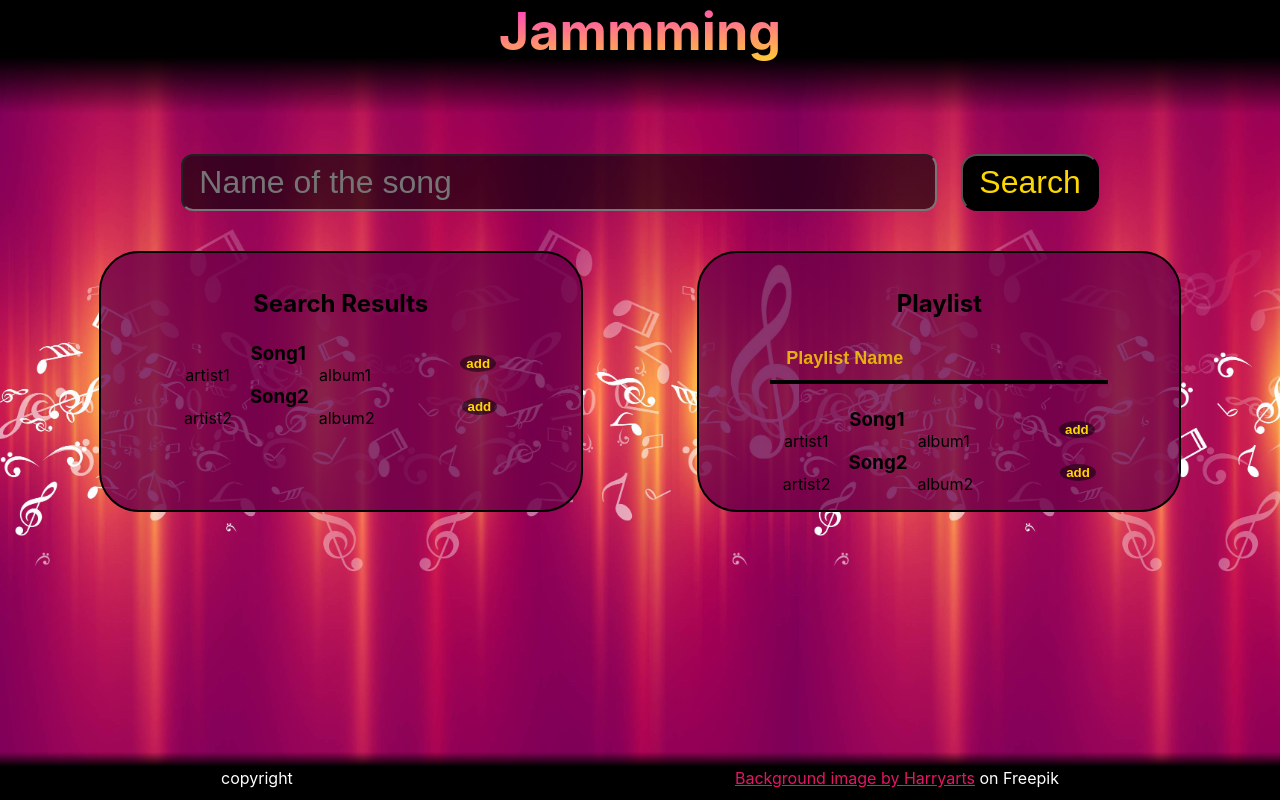
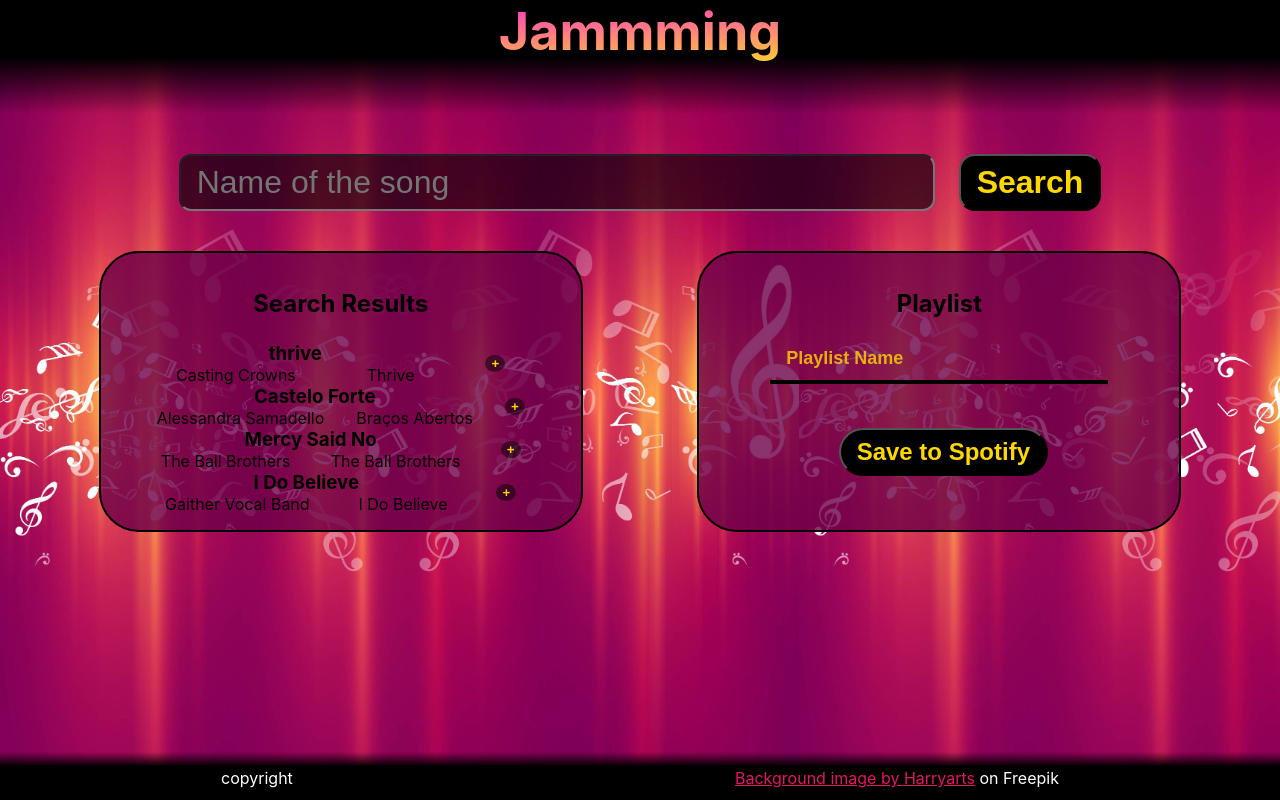
Before and after one commit to StacyFranco/Jammming, a React (Create React App) app: page / in a window 1280 px wide. Built offline with nearby package versions, Linux system fonts and the light colour scheme.

Commit message:
changed port to 3005, function add/remove button

```diff
--- a/src/App.js
+++ b/src/App.js
@@ -1,28 +1,66 @@
-import logo from './logo.svg';
+import React, { useCallback, useState } from 'react';
 import './App.css';
-//import Track from './components/Track/Track';
-//import Tracklist from './components/Tracklist/Tracklist';
 import SearchBar from './components/SearchBar/SearchBar';
 import SearchResults from './components/SearchResults/SearchResults';
 import Playlist from './components/Playlist/Playlist';
 
+
+const testTracks = [
+  { name: "thrive", artist: "Casting Crowns", album: "Thrive", id: 1 },
+  { name: "Castelo Forte", artist: "Alessandra Samadello", album: "Braços Abertos", id: 2 },
+  { name: "Mercy Said No", artist: "The Ball Brothers", album: "The Ball Brothers", id: 3 },
+  { name: "I Do Believe", artist: "Gaither Vocal Band", album: "I Do Believe", id: 4 },
+  //{name: "thrive", artist: "Casting Crowns", album: "Thrive", id:1}
+];
 function App() {
+  const [trackSearched, setTrackSearched] = useState(testTracks);
+  const [searchResults, setSearchResults] = useState(testTracks);
+  const [savedTracks, setSavedTracks] = useState([]);
+
+  const search = () => {
+    setTrackSearched(testTracks);
+  };
+
+  const addTrack = (track) => {
+
+    if (savedTracks.some((savedTrack) => savedTrack.id === track.id))
+      return;
+    setSavedTracks((prevTracks) => [...prevTracks, track])
+    console.log(savedTracks)
+    //removing track from trackSearched
+    setTrackSearched((prevTracks) =>
+      prevTracks.filter((currentTrack) =>
+        currentTrack.id !== track.id)
+    );
+  };
+
+  const removeTrack = (track) => {
+    setSavedTracks((prevTracks) =>
+      prevTracks.filter((currentTrack) =>
+        currentTrack.id !== track.id)
+    );
+    //realocating the trak on the search... right now misses one render to be updated with the
+    setTrackSearched(searchResults.filter(track =>
+       !savedTracks.includes(track)));
+  };
+
+
   return (
     <div className="App">
       <header className="App-header">
         <h1>Jammming</h1>
       </header>
-        <SearchBar />
+      <SearchBar />
       <main className="App-main">
-        <SearchResults />
-        <Playlist />
+        <SearchResults trackSearched={trackSearched} onAdd={addTrack} />
+        <Playlist savedTracks={savedTracks} onRemove={removeTrack} />
       </main>
       <footer className="App-footer">
         <p>copyright</p>
         <p><a
           className="App-link"
           href="https://www.freepik.com/free-vector/abstract-music-background_1250515.htm#query=music%20background&position=43&from_view=search&track=ais"
-          >Background image by Harryarts</a> on Freepik</p>
+        >Background image by Harryarts</a> on Freepik</p>
       </footer>
     </div>
   );
--- a/src/components/Playlist/Playlist.css
+++ b/src/components/Playlist/Playlist.css
@@ -25,6 +25,16 @@
     opacity: 0.8;
 
 }
+.Playlist-save{
+    padding: 1vh 2vh;
+    border-radius: 5vh;
+    font-size: 3vh;
+    font-weight: bold;
+    color: gold;
+    background-color: black;
+    margin-left: 2%;
+    margin-top: 5%;
+}
 
 @media only screen and (max-width: 450px){
     .Playlist{
--- a/src/components/Playlist/Playlist.js
+++ b/src/components/Playlist/Playlist.js
@@ -2,14 +2,13 @@ import React from 'react';
 import Tracklist from '../Tracklist/Tracklist';
 import "./Playlist.css"
 
-function Playlist () {
-    return(
+function Playlist(props) {
+    return (
         <div className='Playlist'>
             <h2>Playlist</h2>
-            <form>
-                <input type='text' className='PlaylistName' placeholder='Playlist Name'></input>
-            </form>
-            <Tracklist />
+            <input type='text' className='PlaylistName' placeholder='Playlist Name'></input>
+            <Tracklist tracks={props.savedTracks} onRemove={props.onRemove} />
+            <button className="Playlist-save" onClick={props.onSave}>Save to Spotify</button>
         </div>
     );
 };
--- a/src/components/SearchBar/SearchBar.css
+++ b/src/components/SearchBar/SearchBar.css
@@ -23,6 +23,7 @@
     padding: 1vh 2vh;
     border-radius: 2vh;
     font-size: 4vh;
+    font-weight: bold;
     color: gold;
     background-color: black;
     margin-left: 2%;
--- a/src/components/SearchResults/SearchResults.js
+++ b/src/components/SearchResults/SearchResults.js
@@ -2,11 +2,11 @@ import React from 'react';
 import Tracklist from '../Tracklist/Tracklist';
 import './SearchResults.css';
 
-function SearchResults() {
+function SearchResults(props) {
     return (
         <div className='SearchResults'>
             <h2>Search Results</h2>
-            <Tracklist />
+            <Tracklist tracks={props.trackSearched} onAdd={props.onAdd}/>
         </div>
     );
 };
--- a/src/components/Track/Track.js
+++ b/src/components/Track/Track.js
@@ -1,13 +1,34 @@
-import React from 'react';
+import React, { useState } from 'react';
 import "./Track.css";
 
-function Track({name,artist,album}){
+
+
+function Track(props) {
+    const handleClickAdd = (event) => {
+        props.onAdd(props.track);
+    }
+    const handleClickRemove = (event) =>{
+        props.onRemove(props.track)
+    }
+
+    const buttomAction = () =>{
+        if(props.onAdd){
+            return(<button className='btg-add'
+            onClick={handleClickAdd}
+            >+</button>)
+        }
+        return(<button className='btg-add'
+            onClick={handleClickRemove}
+            >-</button>)
+    }
+
     return (
         <div className="track">
-            <h3 className='SongName'>{name}</h3>
-            <button className='btg-add'>add</button>
-            <p className='artist'>{artist}</p>
-            <p className='album'> {album} </p>
+            <h3 className='SongName'>{props.track.name}</h3>
+            {buttomAction()}
+            {/* <button className='btg-add' >+</button> */}
+            <p className='artist'>{props.track.artist}</p>
+            <p className='album'> {props.track.album} </p>
 
         </div>
     );
--- a/src/components/Tracklist/Tracklist.js
+++ b/src/components/Tracklist/Tracklist.js
@@ -2,11 +2,21 @@ import React from 'react';
 import Track from '../Track/Track';
 
 
-function Tracklist() {
+function Tracklist(props) {
     return (
         <div>
-            <Track name="Song1" album="album1" artist="artist1" />
-            <Track name="Song2" album="album2" artist="artist2" />
+            {/* it was need to use ? beccause was given an error of undefined map*/
+            props.tracks?.map((track) => {
+            return (
+            <Track
+                track={track}
+                key={track.id}
+                onAdd={props.onAdd}
+                onRemove={props.onRemove}
+            /> )}
+        )}
+
+
         </div>
 
     );
```
Also changed, not shown: src/API/spotify.js (added), 1 other file (tests, documents, lock files or other folders).
